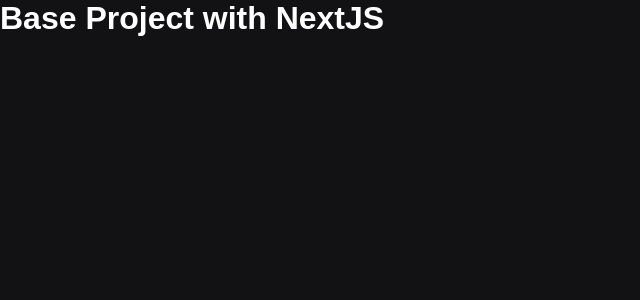
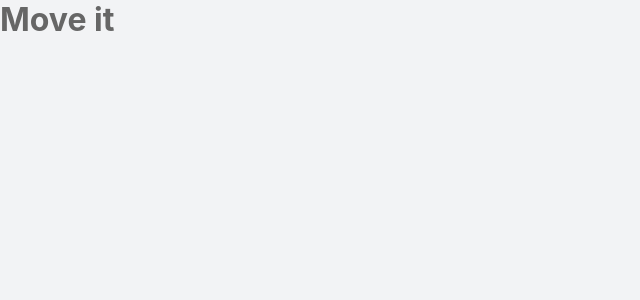
Before and after one commit to IcaroRodrigues/Move.it, a Next.js app: page / in a window 1280 px wide. Shown: the top 300 px of the page, without its empty margins (0-640 px from the left). Built offline with nearby package versions, Linux system fonts and the light colour scheme.

Commit message:
Adiciona css global para aplicação

```diff
--- a/src/pages/index.tsx
+++ b/src/pages/index.tsx
@@ -1,5 +1,7 @@
 export default function Home() {
   return (
-    <h1>Base Project with NextJS</h1>
+    <>
+      <h1>Move it</h1>
+    </>
   )
 }
--- a/src/styles/GlobalStyles.ts
+++ b/src/styles/GlobalStyles.ts
@@ -1,15 +1,31 @@
-import { createGlobalStyle } from "styled-components";
+import { createGlobalStyle  } from "styled-components";
 
 export default createGlobalStyle`
     * {
         margin: 0;
         padding: 0;
+        box-sizing: border-box;
 
     }
 
     body {
-        background: #121214;
-        color: #FFF;
+        background: #f2f3f5;
+        color: #666;
         font-family: Arial, Helvetica, sans-serif;
     }
+
+    body, input, textarea, button {
+
+        font: 400 16px "Inter", sans-serif;
+    }
+
+    button {
+
+        cursor: pointer;
+    }
+
+    a {
+        color: inherit;
+        text-decoration: none;
+    }
 `
```
